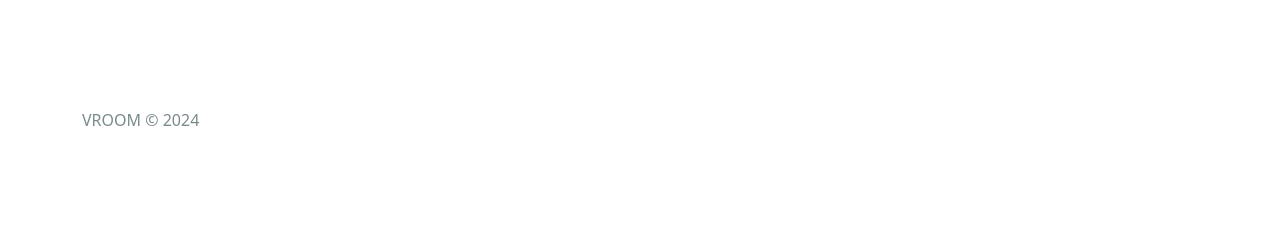
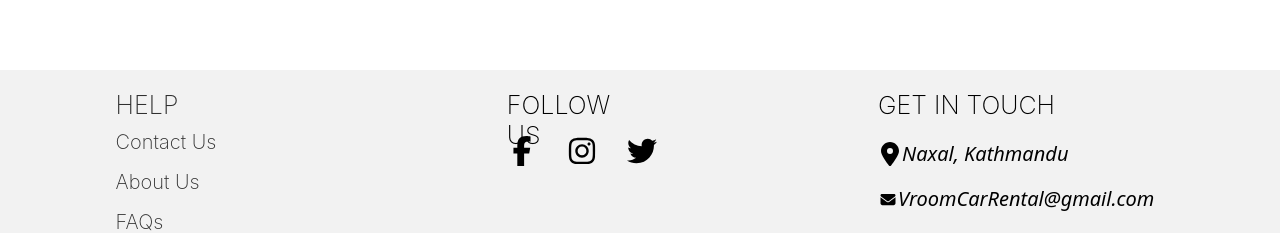
Before and after one commit to UjjwolMagar09/VROOM-V2, a React (Create React App) app in the folder frontend/: page / in a window 1280 px wide. Shown: the part 687-920 px from the top of the page. Before the commit the page ends 835 px from the top, so only its background shows below. Built offline with nearby package versions, Linux system fonts and the light colour scheme; no server answers.

Commit message:
edited and added Footer component design

```diff
--- /dev/null
+++ b/frontend/src/assets/styles/footer.css
@@ -0,0 +1,212 @@
+
+
+
+
+.footer {
+    width: 100%;
+    max-width: 100%;
+    background-color: #D9D9D959;
+    color: #000000;
+    padding: 20px;
+    display: flex;
+    justify-content: space-around;
+    align-items: flex-start;
+    box-sizing: border-box;
+    overflow-x: hidden; /* Hide horizontal overflow */
+  }
+
+  .footer__left {
+    display: flex;
+    flex-direction: column;
+    gap: 10px; /* Vertical spacing between links */
+  }
+
+  .footer__left a {
+    color: #000000;
+    font-family: 'Inter', sans-serif;
+    font-size: 20px;
+    font-weight: 200;
+    line-height: normal;
+    text-decoration: none;
+    opacity: 0.8;
+  }
+
+
+  .footer__left .footer-link {
+    height: 30px;
+  }
+
+  .footer__left .footer-link.help-link {
+    font-size: 25px;
+    width: 100px;
+  }
+
+  .footer__left .footer-link.contact-us-link {
+    width: 120px;
+  }
+
+  .footer__left .footer-link.about-us-link {
+    width: 100px;
+  }
+
+  .footer__left .footer-link.faqs-link {
+    width: 80px;
+  }
+
+  .footer__left .footer-link.privacy-policy-link {
+    width: 150px;
+  }
+
+  .footer__left .footer-link.terms-and-conditions-link {
+    width: 200px;
+  }
+
+
+
+  .footer__middle {
+    text-align: center;
+  }
+
+  .footer__follow {
+  width: 144px;
+  height: 30px;
+  top: 2761px;
+  left: 642px;
+  gap: 0px;
+  opacity: 0px;
+  font-family: Inter;
+  font-size: 25px;
+  font-weight: 200;
+  line-height: 30.26px;
+  text-align: left;
+
+  }
+
+  .social-icons a {
+    margin-right: 30px;
+  }
+
+  .social-icons a .svg-inline--fa {
+    /* Customize size, color, etc. */
+    width: 30px;
+    height: 30px;
+    color: #000000;
+    font-size: 30px;
+  }
+
+
+  /* .fa-brands.fa-facebook-f{
+    width: 20px;
+  height: 30px;
+  top: 2833.14px;
+  left: 641px;
+  color: #000000;
+
+  font-size: 30px;
+
+  }
+
+  .fa-brands.fa-instagram{
+    width: 30px;
+  height: 30px;
+  top: 2833px;
+  left: 697px;
+  border: 1.5px 0px 0px 0px;
+  color: #000000;
+
+  font-size: 30px;
+
+  }
+
+  .fa-brands.fa-twitter{
+    width: 30px;
+  height: 30px;
+  top: 2835.27px;
+  left: 767px;
+  color: #000000;
+
+  font-size: 30px;
+
+  } */
+
+
+
+
+  .footer__right {
+    text-align: right;
+  }
+
+  .contact-item {
+    display: flex;
+    align-items: center;
+    margin-bottom: 15px;
+  }
+
+
+  .contact-item i {
+    margin-right: 30px;
+    font-size: 20px;
+    color: #000000;
+  }
+
+
+  .contact-item .svg-inline--fa {
+    /* Customize size, color, etc. */
+    width: 24px;
+    height: 24px;
+    color: #000000;
+    font-size: 20px;
+  }
+
+  /* Styling for Font Awesome regular icons */
+  .contact-item .svg-inline--fa.fa-envelope {
+    /* Customize size, color, etc. */
+    width: 20px;
+    height: 15px;
+    color: #000000;
+    font-size: 20px;
+  }
+  .contact-item .svg-inline--fa.fa-phone {
+    /* Customize size, color, etc. */
+    width: 18px;
+    height: 20px;
+    color: #000000;
+    font-size: 20px;
+  }
+
+  /* .fa-solid.fa-location-dot {
+    width: 24px;
+    height: 24px;
+  }
+
+  .fa-regular.fa-envelope {
+    width: 20px;
+    height: 15px;
+  }
+
+  .fa-solid.fa-phone {
+    width: 18px;
+    height: 20px;
+  } */
+
+  .contact-info-placeholder {
+    color:#000000;
+    font-style: italic;
+    font-size: 20px;
+    margin-right: 10px;
+  }
+
+  .footer__getintouch{
+    width: 178px;
+  height: 30px;
+  top: 2758px;
+  left: 1029px;
+  gap: 0px;
+  opacity: 0px;
+  font-family: Inter;
+  font-size: 25px;
+  font-weight: 200;
+  line-height: 30.26px;
+  text-align: left;
+  color:#000000;
+  }
--- a/frontend/src/components/Footer.jsx
+++ b/frontend/src/components/Footer.jsx
@@ -1,17 +1,48 @@
 import React from 'react';
-import {Container, Row, Col} from "react-bootstrap";
+import { FontAwesomeIcon } from '@fortawesome/react-fontawesome';
+import { faFacebookF, faInstagram, faTwitter } from '@fortawesome/free-brands-svg-icons';
+import { faMapMarkerAlt, faEnvelope, faPhone } from '@fortawesome/free-solid-svg-icons';
+import { faDotCircle } from '@fortawesome/free-regular-svg-icons';
+import '../assets/styles/footer.css'; // Import your CSS file
+
 const Footer = () => {
-  const currentYear = new Date().getFullYear()
   return (
-    <footer>
-      <Container>
-        <Row>
-          <Col className='text-center py-3'></Col>
-          <p>VROOM &copy; {currentYear}</p>
-        </Row>
-      </Container>
+    <footer className="footer">
+      <div className="footer__left">
+        <a href="#" className="footer-link help-link">HELP</a>
+        <a href="#" className="footer-link contact-us-link">Contact Us</a>
+        <a href="#" className="footer-link about-us-link">About Us</a>
+        <a href="#" className="footer-link faqs-link">FAQs</a>
+        <a href="#" className="footer-link privacy-policy-link">Privacy Policy</a>
+        <a href="#" className="footer-link terms-and-conditions-link">Terms and Conditions</a>
+      </div>
+      <div className="footer__middle">
+        <p className="footer__follow">FOLLOW US</p>
+        <div className="social-icons">
+        <a href="#"><FontAwesomeIcon icon={faFacebookF} className="svg-inline--fa" /></a>
+<a href="#"><FontAwesomeIcon icon={faInstagram} className="svg-inline--fa" /></a>
+<a href="#"><FontAwesomeIcon icon={faTwitter} className="svg-inline--fa" /></a>
+        </div>
+      </div>
+      <div className="footer__right">
+        <h3 className="footer__getintouch">GET IN TOUCH</h3>
+        <div className="contact-details">
+        <div className="contact-item">
+  <FontAwesomeIcon icon={faMapMarkerAlt} className="svg-inline--fa" />
+  <span className="contact-info-placeholder">Naxal, Kathmandu</span>
+</div>
+<div className="contact-item">
+  <FontAwesomeIcon icon={faEnvelope} className="svg-inline--fa fa-envelope" />
+  <span className="contact-info-placeholder">VroomCarRental@gmail.com</span>
+</div>
+<div className="contact-item">
+  <FontAwesomeIcon icon={faPhone} className="svg-inline--fa fa-phone" />
+  <span className="contact-info-placeholder">9818681423</span>
+</div>
+        </div>
+      </div>
     </footer>
-  )
-}
+  );
+};
 
-export default Footer
+export default Footer;
```
